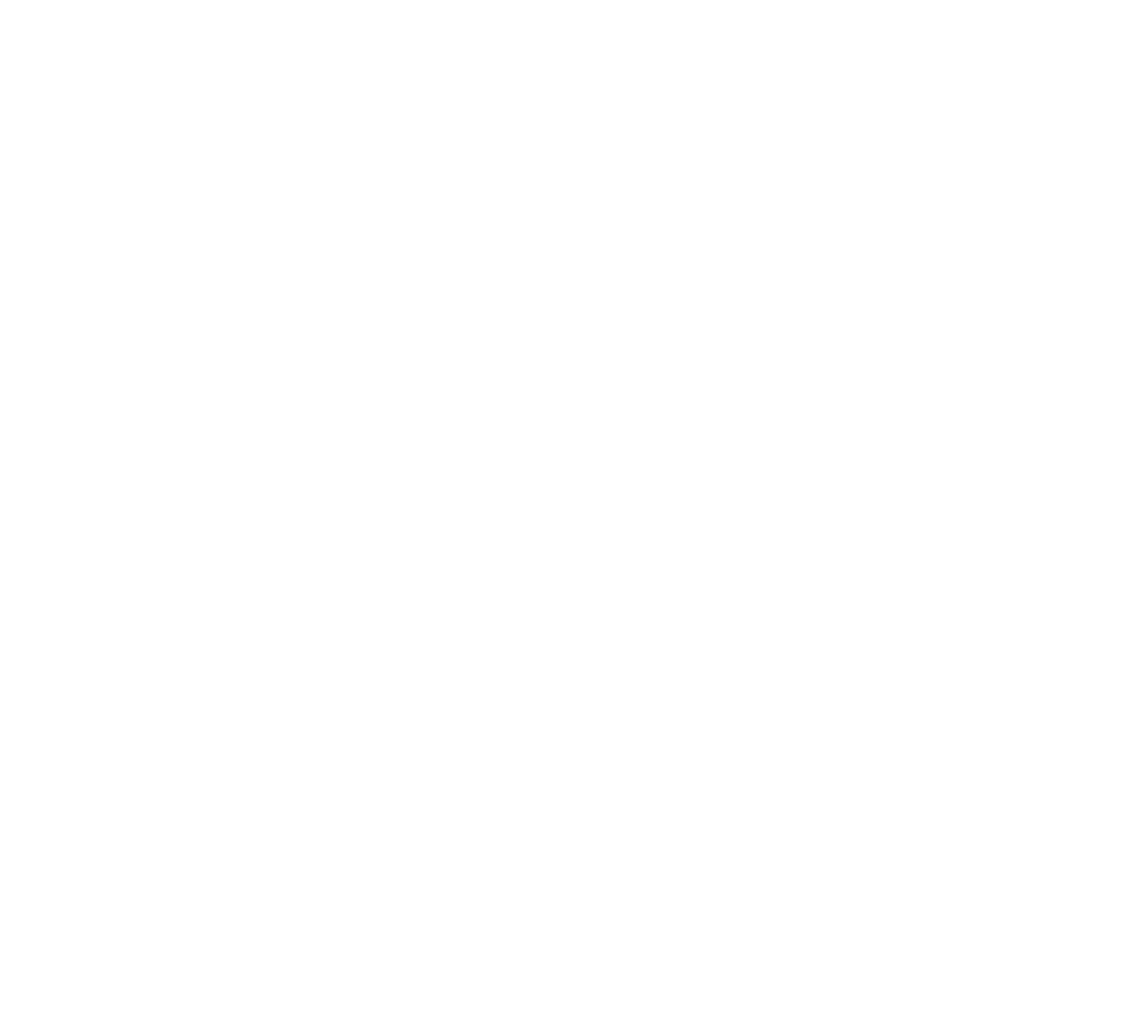
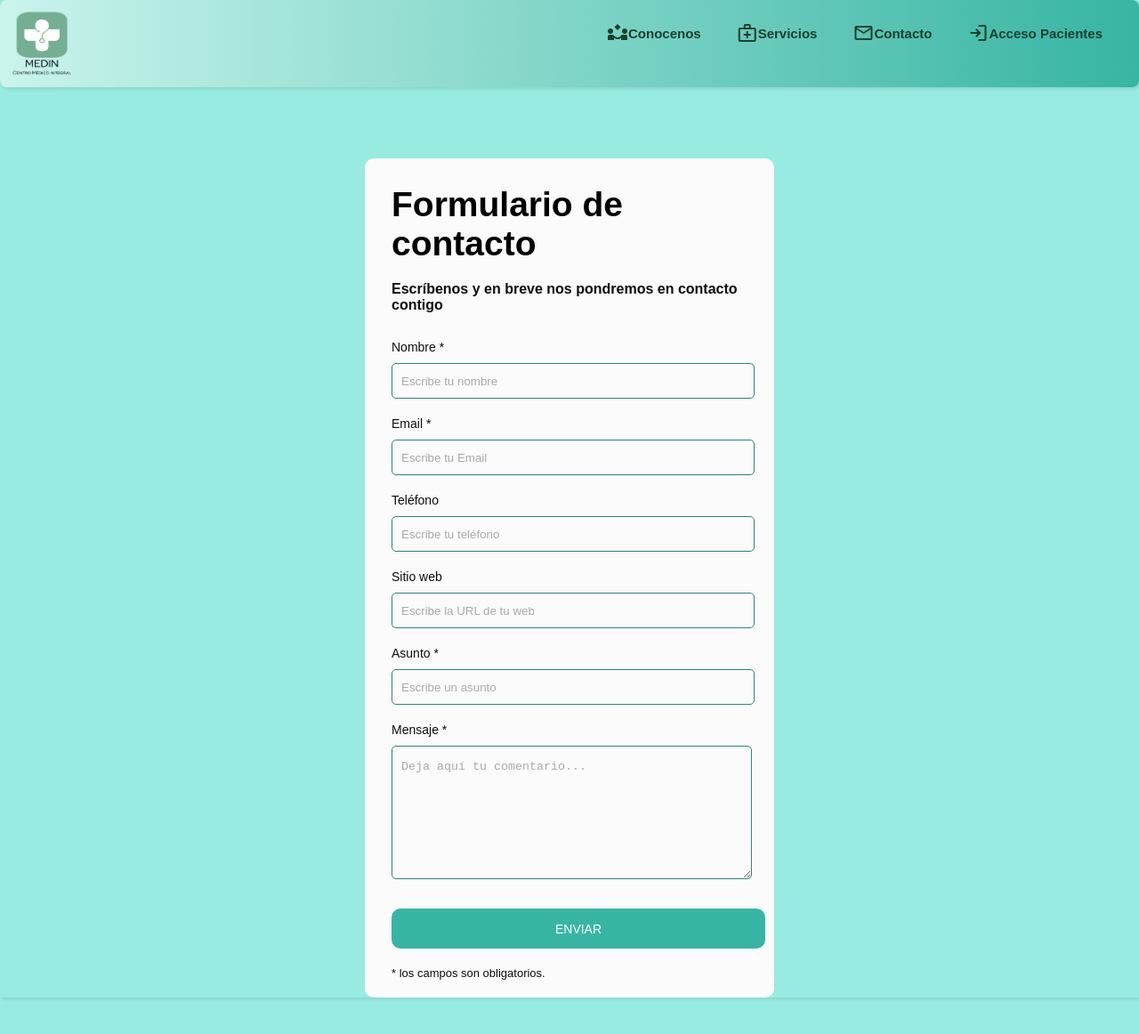
Before and after one commit to MCicchelliMauro/CentroMedicoIntegral, a plain HTML site: page html/contacto.html in a window 1280 px wide. Shown: the whole page at 89% size. Before the commit the page ends 800 px from the top, so only its background shows below. Drawn offline with nearby package versions, Linux system fonts and the light colour scheme.

Commit message:
Formulario Contacto
Formulario de contacto y agregué una hoja de estilos para esa sección.

```diff
--- a/assets/css/style.css
+++ b/assets/css/style.css
@@ -41,7 +41,7 @@ body {
     -o-transform: translate(0px, 0px) scale(1.1, 1.1);
 }
 .header_div {
-    position: fixed;
+    position: relative;
     display: block;
     justify-content: space-between;
     align-content: space-between;
--- /dev/null
+++ b/assets/css/stylecontacto.css
@@ -0,0 +1,119 @@
+.contact_form{
+    display: flex;
+    width: 460px;
+    height: auto;
+    margin: 80px auto;
+    border-radius: 10px;
+    padding-top: 30px;
+    padding-bottom: 20px;
+    background-color: #fbfbfb;
+    padding-left: 30px;
+}
+
+
+input{
+    background-color: #fbfbfb;
+    width: 408px;
+    height: 40px;
+    border-radius: 5px;
+    border-style: solid;
+    border-width: 1px;
+    border-color:#288678;
+    margin-top: 10px;
+    padding-left: 10px;
+  margin-bottom: 20px;
+}
+
+
+textarea{
+  background-color: #fbfbfb;
+    width: 405px;
+    height: 150px;
+    border-radius: 5px;
+    border-style: solid;
+    border-width: 1px;
+    border-color: #288678;
+    margin-top: 10px;
+    padding-left: 10px;
+  margin-bottom: 20px;
+  padding-top: 15px;
+}
+
+
+label{
+  display: block;
+    float: center;
+}
+
+
+button{
+    height: 45px;
+    padding-left: 5px;
+    padding-right: 5px;
+    margin-bottom: 20px;
+    margin-top: 10px;
+    text-transform: uppercase;
+    background-color: #37b5a3;
+    border-color:  #37b5a3;
+    border-style: solid;
+    border-radius: 10px;
+    width: 420px;
+  cursor: pointer;
+}
+
+
+button p{
+    color: #fff;
+}
+
+
+
+.aviso{
+    font-size: 13px;
+    color: #0e0e0e;
+}
+
+
+h1{
+    font-size: 39px;
+    text-align: letf;
+    padding-bottom: 20px;
+
+}
+
+
+h3{
+    font-size: 16px;
+    padding-bottom: 30px;
+    color: #0e0e0e;
+}
+
+
+p{
+    font-size: 14px;
+    color: #0e0e0e;
+}
+
+
+::-webkit-input-placeholder {
+ color: #a8a8a8;
+}
+
+
+::-webkit-textarea-placeholder {
+ color: #a8a8a8;
+}
+
+
+.formulario input:focus{
+    outline:0;
+    background-color: #c9f4ec;
+
+}
+
+
+.formulario textarea:focus{
+    outline:0;
+    background-color: #c9f4ec;
+
+}
--- a/html/contacto.html
+++ b/html/contacto.html
@@ -0,0 +1,135 @@
+<!DOCTYPE html>
+<html lang="es">
+
+<head>
+    <meta charset="UTF-8">
+    <meta name="viewport" content="width=device-width, initial-scale=1.0">
+
+    <!--! Links a fuentes e iconos de googleapis -->
+
+    <link rel="preconnect" href="https://fonts.googleapis.com">
+    <link rel="preconnect" href="https://fonts.gstatic.com" crossorigin>
+    <link rel="stylesheet"
+        href="https://fonts.googleapis.com/css2?family=Material+Symbols+Outlined:opsz,wght,FILL,GRAD@24,400,0,0" />
+    <link
+        href="https://fonts.googleapis.com/css2?family=Indie+Flower&family=Montserrat:ital,wght@0,100..900;1,100..900&display=swap"
+        rel="stylesheet">
+
+
+    <!-- !Link a hoja de estilos -->
+
+    <link rel="stylesheet" href="../assets/css/style.css">
+    <link rel="stylesheet" href="../assets/css/stylecontacto.css">
+
+    <title>MEDIN - Centro Médico Integral</title>
+</head>
+
+<body>
+
+    <div class="container">
+        <header>
+            <div class="header_div">
+                <a href="/index.html"> <img class="logo" src="../assets/img/logos/logo.png" alt="logo"></a>
+                <nav class="nav">
+                    <ul class="menu_nav">
+
+                        <li><a href="./html/conocenos.html">
+                                <span class="material-symbols-outlined">
+                                    partner_exchange
+                                </span> Conocenos</a></li>
+                        <li><a href="./html/servicios.html">
+                                <span class="material-symbols-outlined">
+                                    medical_services
+                                </span> Servicios</a></li>
+                        <li><a href="./html/contacto.html">
+                                <span class="material-symbols-outlined">
+                                    mail
+                                </span> Contacto</a></li>
+                        <li>
+                            <a href="./html/login.html">
+                                <span class="material-symbols-outlined">
+                                    login
+                                </span> Acceso Pacientes</a>
+
+                        </li>
+                    </ul>
+                </nav>
+
+            </div>
+        </header>
+
+        <body>
+
+            <!-- formulario de contacto -->
+
+            <div class="contact_form">
+
+                <div class="formulario">
+                    <h1>Formulario de contacto</h1>
+                    <h3>Escríbenos y en breve nos pondremos en contacto contigo</h3>
+
+
+                    <form action="submeter-formulario.php" method="post">
+
+
+                        <p>
+                            <label for="nombre" class="colocar_nombre">Nombre
+                                <span class="obligatorio">*</span>
+                            </label>
+                            <input type="text" name="introducir_nombre" id="nombre" required="obligatorio"
+                                placeholder="Escribe tu nombre">
+                        </p>
+
+                        <p>
+                            <label for="email" class="colocar_email">Email
+                                <span class="obligatorio">*</span>
+                            </label>
+                            <input type="email" name="introducir_email" id="email" required="obligatorio"
+                                placeholder="Escribe tu Email">
+                        </p>
+
+                        <p>
+                            <label for="telefone" class="colocar_telefono">Teléfono
+                            </label>
+                            <input type="tel" name="introducir_telefono" id="telefono"
+                                placeholder="Escribe tu teléfono">
+                        </p>
+
+                        <p>
+                            <label for="website" class="colocar_website">Sitio web
+                            </label>
+                            <input type="url" name="introducir_website" id="website"
+                                placeholder="Escribe la URL de tu web">
+                        </p>
+
+                        <p>
+                            <label for="asunto" class="colocar_asunto">Asunto
+                                <span class="obligatorio">*</span>
+                            </label>
+                            <input type="text" name="introducir_asunto" id="assunto" required="obligatorio"
+                                placeholder="Escribe un asunto">
+                        </p>
+
+                        <p>
+                            <label for="mensaje" class="colocar_mensaje">Mensaje
+                                <span class="obligatorio">*</span>
+                            </label>
+                            <textarea name="introducir_mensaje" class="texto_mensaje" id="mensaje"
+                                required="obligatorio" placeholder="Deja aquí tu comentario..."></textarea>
+                        </p>
+
+                        <button type="submit" name="enviar_formulario" id="enviar">
+                            <p>Enviar</p>
+                        </button>
+
+                        <p class="aviso">
+                            <span class="obligatorio"> * </span>los campos son obligatorios.
+                        </p>
+
+                    </form>
+                </div>
+            </div>
+
+        </body>
+
+</html>
```
